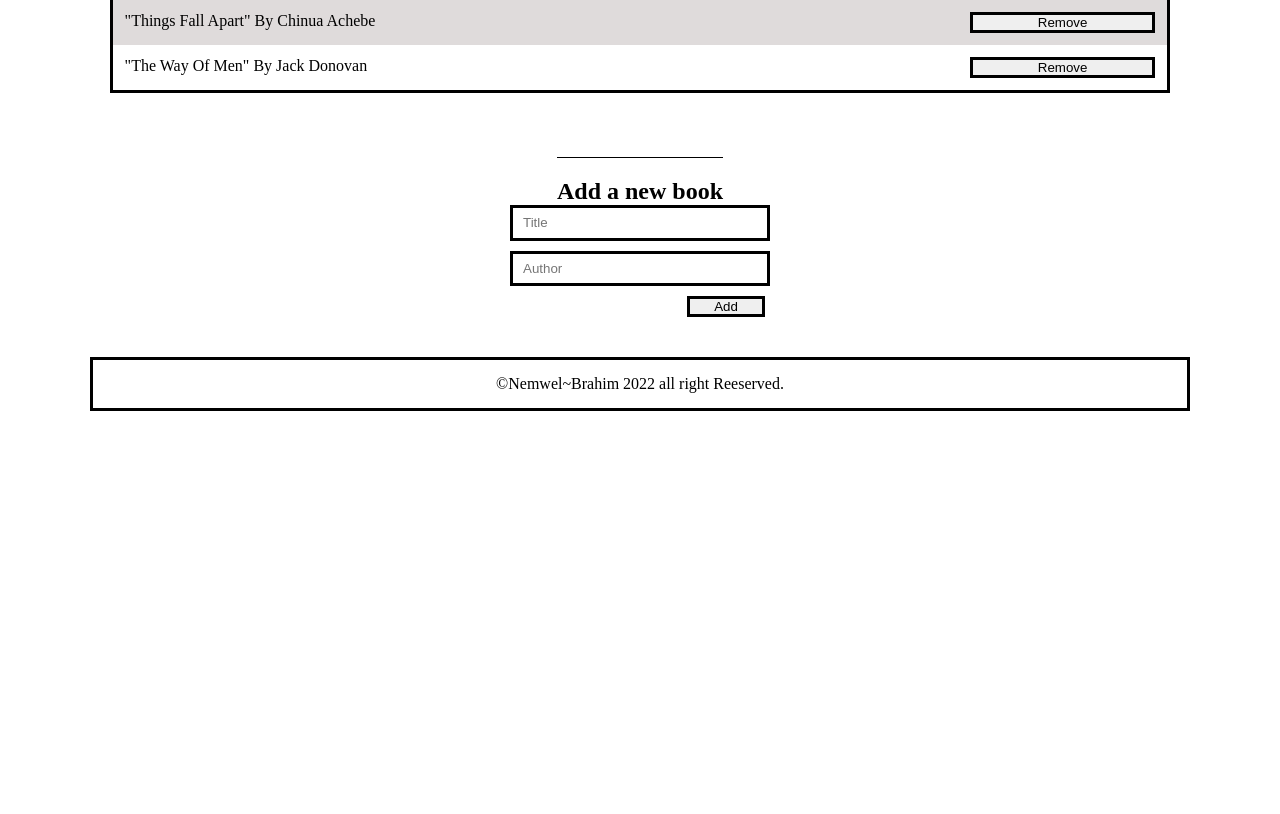
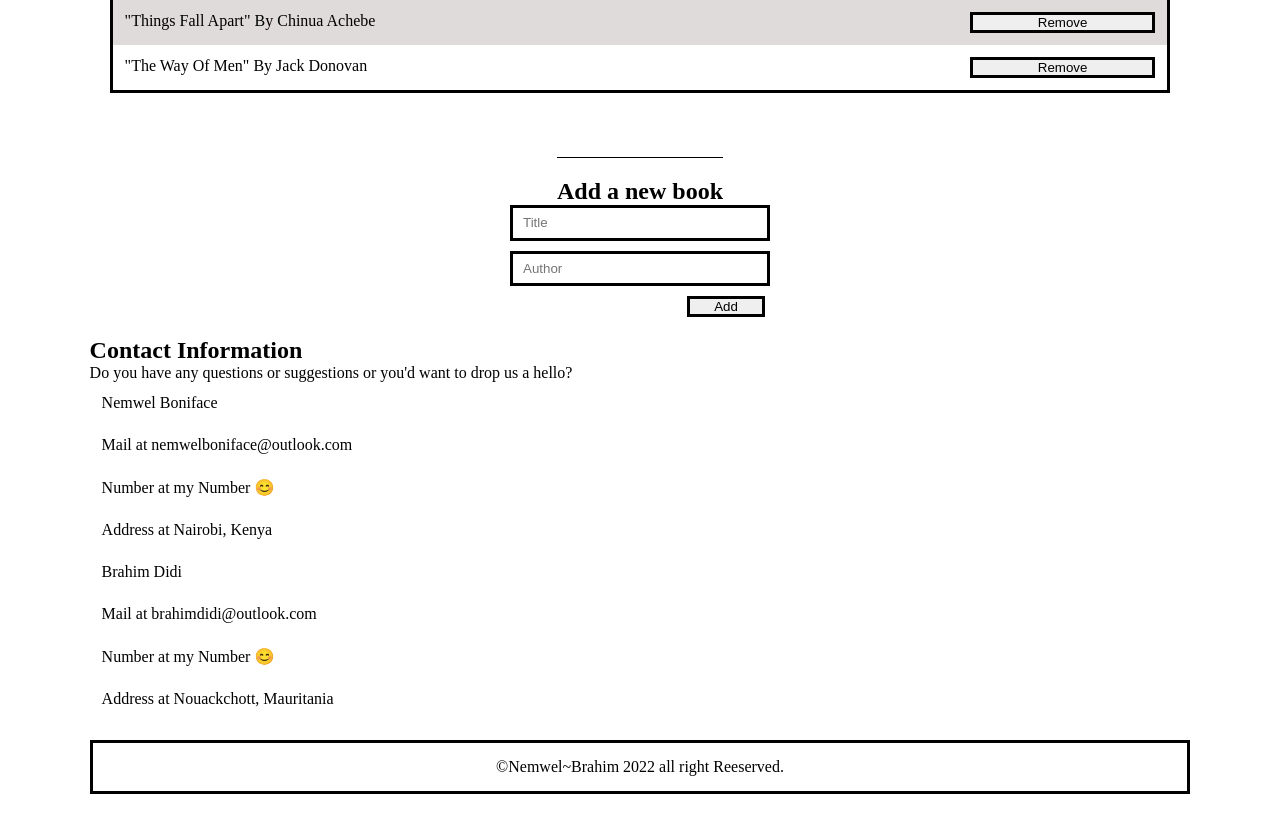
Before and after one commit to Nemwel-Boniface/AwesomeBooks, a website: page index.html in a window 1280 px wide. Shown: the part 214-1028 px from the top of the page. Before the commit the page ends 800 px from the top, so only its background shows below. Drawn offline with Linux system fonts and the light colour scheme.

Commit message:
Update Contact us section

```diff
--- a/index.html
+++ b/index.html
@@ -33,6 +33,25 @@
       </form>
     </section>
 
+    <section class="contactUs">
+      <h1>Contact Information</h1>
+      <p>Do you have any questions or suggestions or you'd want to drop us a hello?</p>
+      <ol type="1" start="1">
+        <li>Nemwel Boniface</li>
+        <ul>
+          <li>Mail at nemwelboniface@outlook.com</li>
+          <li>Number at my Number &#128522</li>
+          <li>Address at Nairobi, Kenya</li>
+        </ul>
+        <li>Brahim Didi</li>
+        <ul>
+          <li>Mail at brahimdidi@outlook.com</li>
+          <li>Number at my Number &#128522</li>
+          <li>Address at Nouackchott, Mauritania</li>
+        </ul>
+      </ol>
+    </section>
+
     <footer class="footer">
       <p>&copy;Nemwel~Brahim 2022 all right Reeserved.</p>
     </footer>
```
